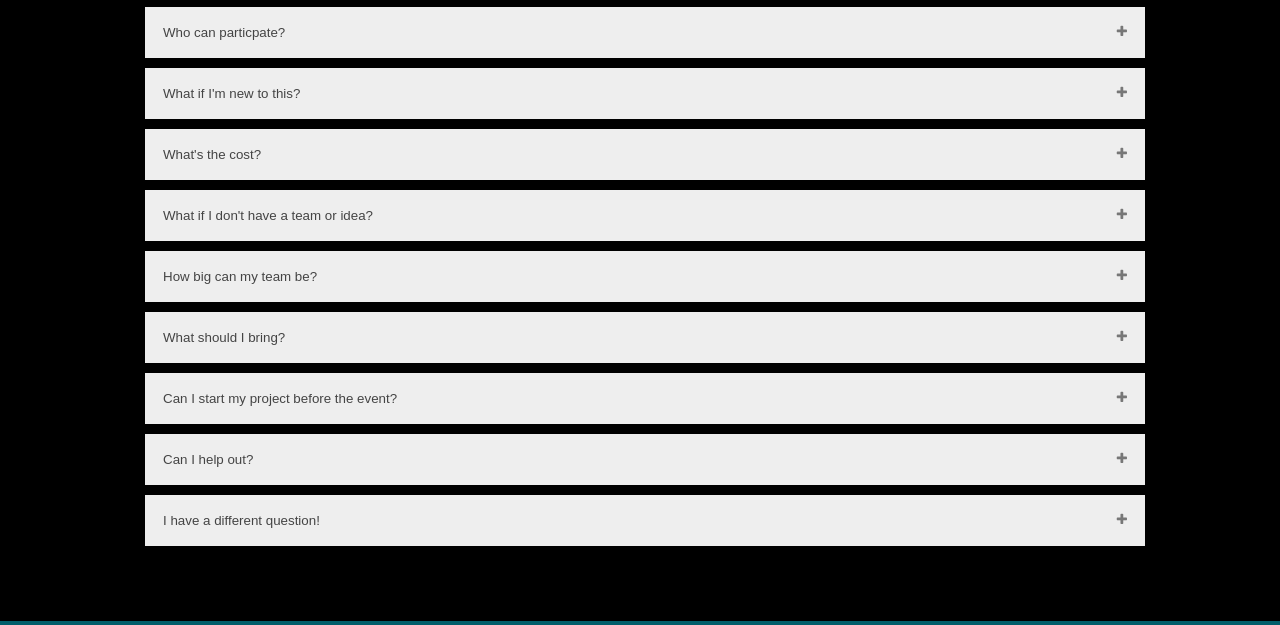
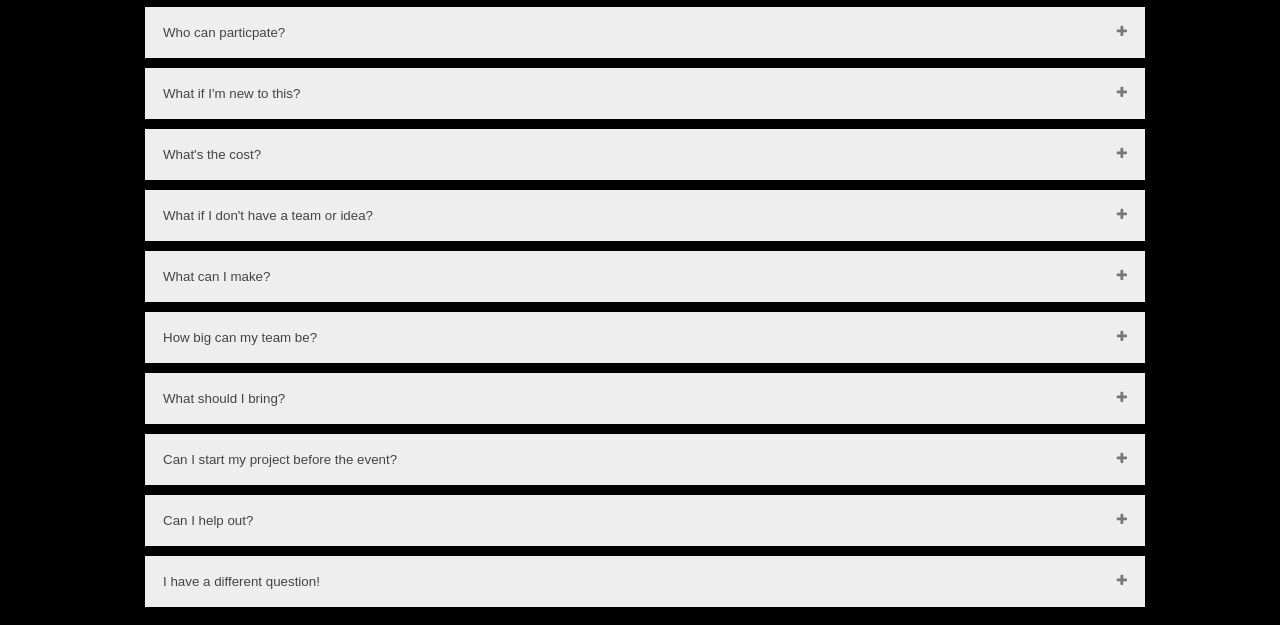
Before and after one commit to CalvinHacks/calvinhacks-2019, a website: page public/index.html in a window 1280 px wide. Shown: the part 1492-2117 px from the top of the page. Drawn offline with nearby package versions, Linux system fonts and the light colour scheme.

Commit message:
Added what they can make to FAQ

```diff
--- a/public/index.html
+++ b/public/index.html
@@ -91,6 +91,10 @@
                 <div class="panel">
                   <p>Having a team or an idea is not required! We will have an opportunity for you to find a team. There will be a wealth of mentors to help inspire you with an idea, so don't worry about that either!</p>
                 </div>
+              <button class="accordion">What can I make? </button>
+                <div class="panel">
+                  <p>You can make just about anything software or hardware related. Your imagination is the limit!</p>
+                </div>
               <button class="accordion">How big can my team be?</button>
                 <div class="panel">
                   <p>Teams consist of 1-4 people. We suggest working with others, but you can work alone if you'd like!</p>
```
